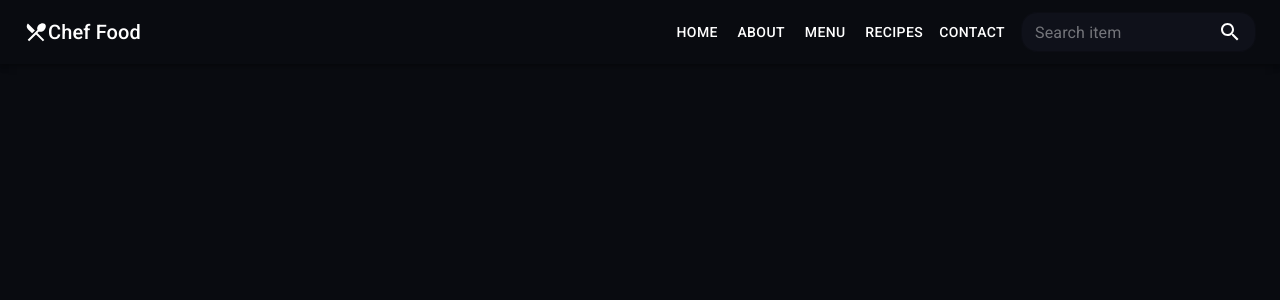
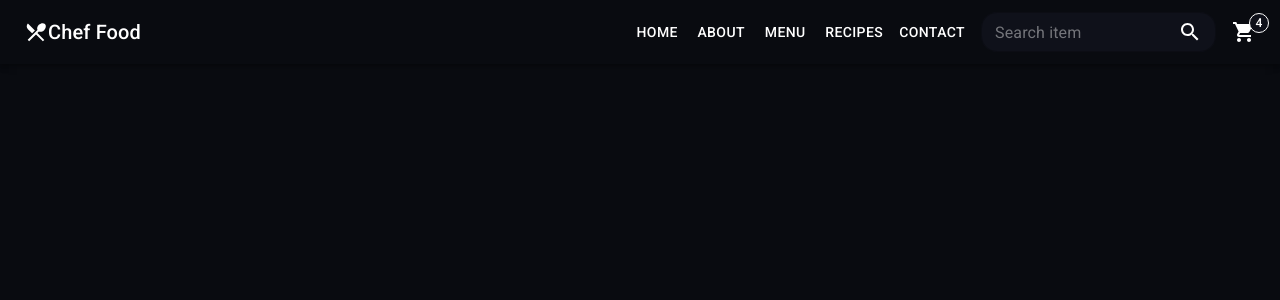
Before and after one commit to aleroses/chef-food, a React (Vite) app: page / in a window 1280 px wide. Shown: the top 300 px of the page. Built offline with nearby package versions, Linux system fonts and the light colour scheme.

Commit message:
add badge

```diff
--- a/src/components/header/NavListDrawer.jsx
+++ b/src/components/header/NavListDrawer.jsx
@@ -4,13 +4,7 @@ import {
   ListItem,
   ListItemButton,
   ListItemText,
-  TextField,
-  InputAdornment,
 } from "@mui/material";
-import {
-  Restaurant as RestIcon,
-  Search as SearchIcon,
-} from "@mui/icons-material";
 import { SearchInput } from "./SearchInput";
 
 export const NavListDrawer = ({
@@ -20,7 +14,16 @@ export const NavListDrawer = ({
   onSearchSubmit,
 }) => {
   return (
-    <Box sx={{ width: 250 }}>
+    <Box
+      sx={{
+        width: 250,
+        // height: "100%",
+        // display: "flex",
+        // alignItems: "center",
+        // justifyContent: "center"
+        // backgroundColor: "primary.main",
+      }}
+    >
       <nav>
         <List>
           {navLinks.map((item) => (
@@ -28,10 +31,20 @@ export const NavListDrawer = ({
               <ListItemButton
                 component="a"
                 href={item.path}
+                sx={{
+                  "&:hover, &:focus": {
+                    bgcolor: "primary.main",
+                    opacity: 0.9,
+                  },
+                }}
               >
                 {/* <ListItemIcon>{item.icon}</ListItemIcon> */}
                 <ListItemText
-                  sx={{ color: "primary.text" }}
+                  sx={{
+                    // display: "flex",
+                    // justifyContent: "center",
+                    color: "primary.text",
+                  }}
                 >
                   {item.title}
                 </ListItemText>
--- a/src/components/header/Navbar.jsx
+++ b/src/components/header/Navbar.jsx
@@ -6,14 +6,14 @@ import {
   Typography,
   Box,
   Button,
-  TextField,
-  InputAdornment,
+  Badge,
 } from "@mui/material";
 import { NavListDrawer } from "./NavListDrawer";
 import {
   Menu as MenuIcon,
   RestaurantMenu as RestaurantMenuIcon,
   Search as SearchIcon,
+  ShoppingCart as ShoppingCartIcon,
 } from "@mui/icons-material";
 
 import InboxIcon from "@mui/icons-material/Inbox";
@@ -95,6 +95,13 @@ export const Navbar = () => {
                 component="a"
                 href={item.path}
                 color="inherit"
+                sx={{
+                  "&:hover, &:focus": {
+                    bgcolor: "secondary.main",
+                    color: "text.secondary",
+                    opacity: 0.9,
+                  },
+                }}
               >
                 {item.title}
               </Button>
@@ -110,6 +117,22 @@ export const Navbar = () => {
               ml: 1,
             }}
           />
+
+          <Badge
+            badgeContent={4}
+            color="secondary"
+            sx={{
+              ml: 2,
+              "& .MuiBadge-badge": {
+                right: -3,
+                top: 3,
+                border: `1px solid`,
+                padding: "0 4px",
+              },
+            }}
+          >
+            <ShoppingCartIcon />
+          </Badge>
         </Toolbar>
       </AppBar>
       <Drawer
--- a/src/main.jsx
+++ b/src/main.jsx
@@ -27,6 +27,10 @@ const theme = createTheme({
     focus: {
       main: "#4f46e5",
     },
+    text: {
+      primary: "#000",
+      secondary: "#9facbe",
+    },
   },
 });
 
```
